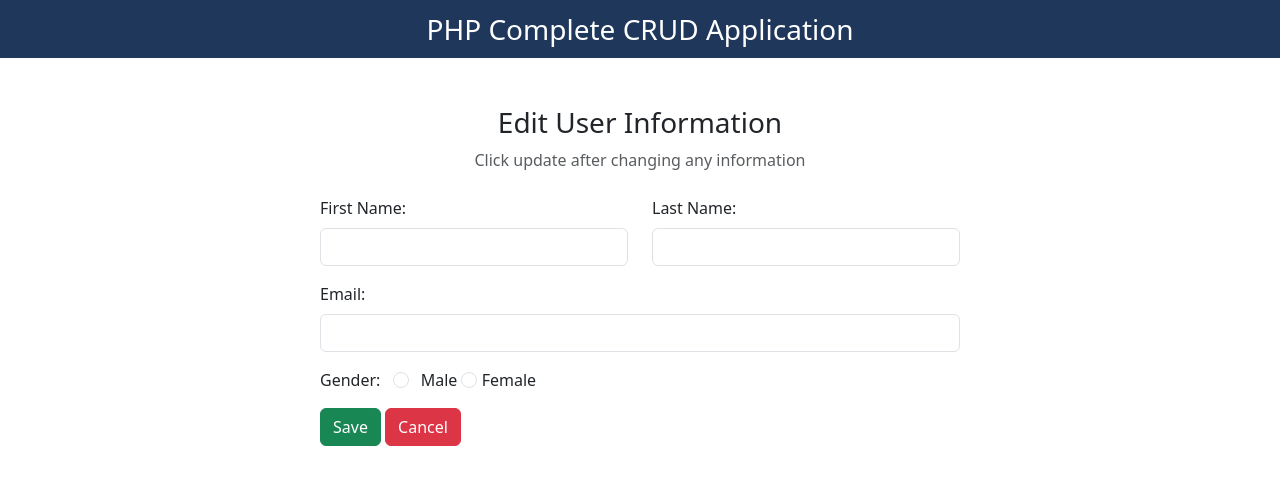
After one commit to Tr-May/database, a PHP site: page /edit.php?id=1 in a window 1280 px wide. The commit adds this page. Shown: the top 485 px of the page. Run offline with PHP 8.4, Linux system fonts and the light colour scheme; data that the repository does not hold is empty.

Commit message:
add db_conn.php, add_new.php, edit.php, delete.php

```diff
--- /dev/null
+++ b/db_conn.php
@@ -0,0 +1,11 @@
+<?php
+
+// Establish a connection
+$conn = mysqli_connect("localhost", "root", "", "php-crud");
+
+// Check the connection
+if (!$conn) {
+  die("Connection failed: " . mysqli_connect_error());
+}
+
+// echo "connected successfully!";
--- /dev/null
+++ b/edit.php
@@ -0,0 +1,107 @@
+<?php
+include "db_conn.php";
+
+$id = $_GET["id"];
+
+//update operation
+if (isset($_POST["submit"])) {
+  $first_name = $_POST["first_name"];
+  $last_name = $_POST["last_name"];
+  $email = $_POST["email"];
+  $gender = $_POST["gender"];
+
+  $sql = "UPDATE `crud` SET `first_name`='$first_name',`last_name`='$last_name',`email`='$email',`gender`='$gender' WHERE id = $id";
+
+  $result = mysqli_query($conn, $sql);
+
+  if ($result) {
+    header("Location: index.php?msg=edited");
+  } else {
+    echo "Failed: " . mysqli_error($conn);
+  }
+}
+?>
+
+<!doctype html>
+<html lang="en">
+  <head>
+    <meta charset="utf-8">
+    <meta name="viewport" content="width=device-width, initial-scale=1">
+    <title>CRUD</title>
+    <link href="https://cdn.jsdelivr.net/npm/bootstrap@5.3.0/dist/css/bootstrap.min.css" rel="stylesheet">
+    <!-- Font Awesome -->
+    <link rel="stylesheet" href="https://cdnjs.cloudflare.com/ajax/libs/font-awesome/6.4.0/css/all.min.css" />
+  </head>
+  <body>
+
+    <nav class="navbar navbar-light justify-content-center fs-3 mb-5" style="background-color: #1E375A;color:white;">
+          PHP Complete CRUD Application
+    </nav>
+
+    <div class="container">
+        <div class="text-center mb-4">
+            <h3>Edit User Information</h3>
+            <p class="text-muted">Click update after changing any information</p>
+        </div>
+
+        <?php
+        $sql = "SELECT * FROM `crud` WHERE id = $id LIMIT 1";
+        $result = mysqli_query($conn, $sql);
+        $row = mysqli_fetch_assoc($result);
+        ?>
+
+        <!-- form section  -->
+        <div class="container d-flex justify-content-center">
+            <form action="" method="post" style="width:50vw;min-width:300px;">
+                <div class="row mb-3">
+                    <div class="col">
+                        <label class="form-label">First Name:</label>
+                        <input type="text" class="form-control" name="first_name" value="<?php echo $row[
+                          "first_name"
+                        ]; ?>">
+                    </div>
+
+                    <div class="col">
+                        <label class="form-label">Last Name:</label>
+                        <input type="text" class="form-control" name="last_name" value="<?php echo $row[
+                          "last_name"
+                        ]; ?>">
+                    </div>
+                </div>
+
+                <div class="mb-3">
+                    <label class="form-label">Email:</label>
+                    <input type="email" class="form-control" name="email" value="<?php echo $row[
+                      "email"
+                    ]; ?>">
+                </div>
+
+                <div class="form-group mb-3">
+                    <label>Gender:</label>
+                    <!-- &nbsp; -->
+                    <input type="radio" class="form-check-input mx-2" name="gender" id="male" value="male" <?php echo $row[
+                      "gender"
+                    ] == "male"
+                      ? "checked"
+                      : ""; ?>>
+                    <label for="male" class="form-input-label">Male</label>
+                    <!-- &nbsp; -->
+                    <input type="radio" class="form-check-input" name="gender" id="female" value="female" <?php echo $row[
+                      "gender"
+                    ] == "female"
+                      ? "checked"
+                      : ""; ?>>
+                    <label for="female" class="form-input-label">Female</label>
+                </div>
+
+                <div>
+                    <button type="submit" class="btn btn-success" name="submit">Save</button>
+                    <a href="index.php" class="btn btn-danger">Cancel</a>
+                </div>
+            </form>
+        </div>
+    </div>
+
+    <script src="https://cdn.jsdelivr.net/npm/bootstrap@5.3.0/dist/js/bootstrap.bundle.min.js"></script>
+  </body>
+</html>
```
Also changed, not shown: add_new.php (added, +85 -0 lines), delete.php (added, +11 -0 lines), index.php (+86 -23 lines).
